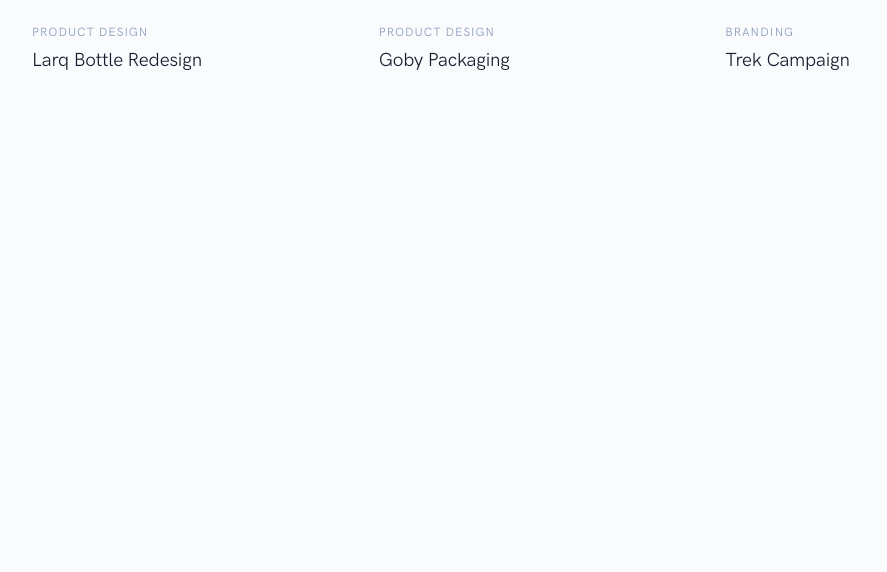
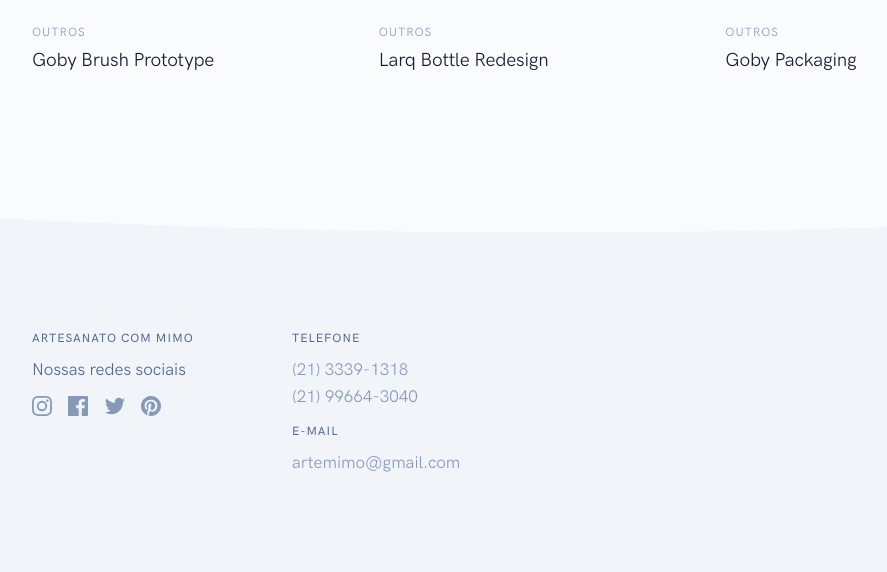
Before and after one commit to assisthiago/arte-mimo, a Django app: page / in a window 1280 px wide. Shown: the part 1553-2125 px from the top of the page, without its empty margins (108-995 px from the left). Before the commit the page ends 1623 px from the top, so only its background shows below. Run offline with Django 5.2, Linux system fonts and the light colour scheme; some libraries are stand-ins or nearby versions.

Commit message:
Implementando o layout

```diff
--- a/app/core/templates/index.html
+++ b/app/core/templates/index.html
@@ -1,12 +1,13 @@
 {% load static %}
 <!doctype html>
 <html lang="en">
+
 <head>
   <meta charset="utf-8">
   <meta name="viewport" content="width=device-width, initial-scale=1">
 
   <!-- Libs CSS -->
-    <link rel="stylesheet" href="{% static 'css/libs.bundle.css' %}å">
+  <link rel="stylesheet" href="{% static 'css/libs.bundle.css' %}">
 
   <!-- Theme CSS -->
   <link rel="stylesheet" href="{% static 'css/theme.bundle.css' %}">
@@ -14,6 +15,7 @@
   <!-- Title -->
   <title>Artesanato com MIMO</title>
 </head>
+
 <body class="bg-light">
 
   <!-- WELCOME -->
@@ -34,18 +36,25 @@
 
           <!-- Badges -->
           <nav class="nav justify-content-center">
-              <a class="badge rounded-pill text-bg-secondary-subtle active me-1 mb-1" href="#" data-bs-toggle="pill" data-filter="*" data-bs-target="#portfolio">
-                <span class="h6 text-uppercase">Bonecos</span>
+            <a class="badge rounded-pill text-bg-secondary-subtle active me-1 mb-1" href="#" data-bs-toggle="pill"
+              data-filter="*" data-bs-target="#portfolio">
+              <span class="h6 text-uppercase">Todos</span>
             </a>
-              <a class="badge rounded-pill text-bg-secondary-subtle me-1 mb-1" href="#" data-bs-toggle="pill" data-filter=".product" data-bs-target="#portfolio">
-                <span class="h6 text-uppercase">Panos</span>
+            {% for filter in filters %}
+              <a class="badge rounded-pill text-bg-secondary-subtle me-1 mb-1" href="#" data-bs-toggle="pill"
+                data-filter=".{{filter.slug}}" data-bs-target="#portfolio">
+                <span class="h6 text-uppercase">{{filter.name}}</span>
               </a>
-              <a class="badge rounded-pill text-bg-secondary-subtle me-1 mb-1" href="#" data-bs-toggle="pill" data-filter=".ux" data-bs-target="#portfolio">
-                <span class="h6 text-uppercase">Estojos</span>
+            {% endfor %}
+            {% comment %}
+            <a class="badge rounded-pill text-bg-secondary-subtle me-1 mb-1" href="#" data-bs-toggle="pill"
+              data-filter=".ux" data-bs-target="#portfolio">
+              <span class="h6 text-uppercase">UX</span>
             </a>
-              <a class="badge rounded-pill text-bg-secondary-subtle me-1 mb-1" href="#" data-bs-toggle="pill" data-filter=".resources" data-bs-target="#portfolio">
-                <span class="h6 text-uppercase">Outros</span>
-              </a>
+            <a class="badge rounded-pill text-bg-secondary-subtle me-1 mb-1" href="#" data-bs-toggle="pill"
+              data-filter=".resources" data-bs-target="#portfolio">
+              <span class="h6 text-uppercase">Resources</span>
+            </a> {% endcomment %}
           </nav>
 
         </div>
@@ -57,232 +66,123 @@
   <section class="py-8 py-md-11 mt-n10 mt-md-n14">
     <div class="container">
       <div class="row" id="portfolio" data-isotope='{"layoutMode": "fitRows"}'>
-          <div class="col-12 col-md-4 product">
+        {% for product in products %}
+          <div class="col-12 col-md-4 {{product.type}}">
 
             <!-- Card -->
             <a class="card card-flush mb-7" href="#!">
 
               <!-- Image -->
               <div class="card-zoom">
-                <img class="card-img-top rounded shadow-light-lg" src="https://images.unsplash.com/photo-1700062638751-cfd054759f02?q=80&w=2902&auto=format&fit=crop&ixlib=rb-4.0.3&ixid=M3wxMjA3fDB8MHxwaG90by1wYWdlfHx8fGVufDB8fHx8fA%3D%3D" alt="...">
+                <img class="card-img-top rounded shadow-light-lg" src="{{product.img}}" alt="...">
               </div>
 
               <!-- Footer -->
               <div class="card-footer">
 
                 <!-- Preheading -->
-                <h6 class="text-uppercase mb-1 text-body-secondary">Branding</h6>
+                <h6 class="text-uppercase mb-1 text-body-secondary">{{product.preheading}}</h6>
 
                 <!-- Heading -->
-                <h4 class="mb-0">Curology Campaign</h4>
+                <h4 class="mb-0">{{product.name}}</h4>
 
               </div>
 
             </a>
 
           </div>
-          <div class="col-12 col-md-4 resources">
-
-            <!-- Card -->
-            <a class="card card-flush mb-7" href="#!">
-
-              <!-- Image -->
-              <div class="card-zoom">
-                <img class="card-img-top rounded shadow-light-lg" src="https://images.unsplash.com/photo-1700062638751-cfd054759f02?q=80&w=2902&auto=format&fit=crop&ixlib=rb-4.0.3&ixid=M3wxMjA3fDB8MHxwaG90by1wYWdlfHx8fGVufDB8fHx8fA%3D%3D" alt="...">
-              </div>
-
-              <!-- Footer -->
-              <div class="card-footer">
-
-                <!-- Preheading -->
-                <h6 class="text-uppercase mb-1 text-body-secondary">Packaging</h6>
-
-                <!-- Heading -->
-                <h4 class="mb-0">Honest Packaging</h4>
-
-              </div>
-
-            </a>
-
-          </div>
-          <div class="col-12 col-md-4 ux">
-
-            <!-- Card -->
-            <a class="card card-flush mb-7" href="#!">
-
-              <!-- Image -->
-              <div class="card-zoom">
-                <img class="card-img-top rounded shadow-light-lg" src="https://images.unsplash.com/photo-1700062638751-cfd054759f02?q=80&w=2902&auto=format&fit=crop&ixlib=rb-4.0.3&ixid=M3wxMjA3fDB8MHxwaG90by1wYWdlfHx8fGVufDB8fHx8fA%3D%3D" alt="...">
-              </div>
-
-              <!-- Footer -->
-              <div class="card-footer">
-
-                <!-- Preheading -->
-                <h6 class="text-uppercase mb-1 text-body-secondary">Branding</h6>
-
-                <!-- Heading -->
-                <h4 class="mb-0">Larq Bright Campaign</h4>
-
-              </div>
-
-            </a>
-
-          </div>
-          <div class="col-12 col-md-4 resources">
-
-            <!-- Card -->
-            <a class="card card-flush mb-7" href="#!">
-
-              <!-- Image -->
-              <div class="card-zoom">
-                <img class="card-img-top rounded shadow-light-lg" src="https://images.unsplash.com/photo-1700062638751-cfd054759f02?q=80&w=2902&auto=format&fit=crop&ixlib=rb-4.0.3&ixid=M3wxMjA3fDB8MHxwaG90by1wYWdlfHx8fGVufDB8fHx8fA%3D%3D" alt="...">
-              </div>
-
-              <!-- Footer -->
-              <div class="card-footer">
-
-                <!-- Preheading -->
-                <h6 class="text-uppercase mb-1 text-body-secondary">Ideation</h6>
-
-                <!-- Heading -->
-                <h4 class="mb-0">Doodle Pads</h4>
-
-              </div>
-
-            </a>
-
-          </div>
-          <div class="col-12 col-md-4 product">
-
-            <!-- Card -->
-            <a class="card card-flush mb-7" href="#!">
-
-              <!-- Image -->
-              <div class="card-zoom">
-                <img class="card-img-top rounded shadow-light-lg" src="https://images.unsplash.com/photo-1700062638751-cfd054759f02?q=80&w=2902&auto=format&fit=crop&ixlib=rb-4.0.3&ixid=M3wxMjA3fDB8MHxwaG90by1wYWdlfHx8fGVufDB8fHx8fA%3D%3D" alt="...">
-              </div>
-
-              <!-- Footer -->
-              <div class="card-footer">
-
-                <!-- Preheading -->
-                <h6 class="text-uppercase mb-1 text-body-secondary">Branding</h6>
-
-                <!-- Heading -->
-                <h4 class="mb-0">Larq Earthtones Collection</h4>
-
-              </div>
-
-            </a>
-
-          </div>
-          <div class="col-12 col-md-4 resources">
-
-            <!-- Card -->
-            <a class="card card-flush mb-7" href="#!">
-
-              <!-- Image -->
-              <div class="card-zoom">
-                <img class="card-img-top rounded shadow-light-lg" src="https://images.unsplash.com/photo-1700062638751-cfd054759f02?q=80&w=2902&auto=format&fit=crop&ixlib=rb-4.0.3&ixid=M3wxMjA3fDB8MHxwaG90by1wYWdlfHx8fGVufDB8fHx8fA%3D%3D" alt="...">
-              </div>
-
-              <!-- Footer -->
-              <div class="card-footer">
-
-                <!-- Preheading -->
-                <h6 class="text-uppercase mb-1 text-body-secondary">Product Design</h6>
-
-                <!-- Heading -->
-                <h4 class="mb-0">Goby Brush Prototype</h4>
-
-              </div>
-
-            </a>
-
-          </div>
-          <div class="col-12 col-md-4 product">
-
-            <!-- Card -->
-            <a class="card card-flush mb-7" href="#!">
-
-              <!-- Image -->
-              <div class="card-zoom">
-                <img class="card-img-top rounded shadow-light-lg" src="https://images.unsplash.com/photo-1700062638751-cfd054759f02?q=80&w=2902&auto=format&fit=crop&ixlib=rb-4.0.3&ixid=M3wxMjA3fDB8MHxwaG90by1wYWdlfHx8fGVufDB8fHx8fA%3D%3D" alt="...">
-              </div>
-
-              <!-- Footer -->
-              <div class="card-footer">
-
-                <!-- Preheading -->
-                <h6 class="text-uppercase mb-1 text-body-secondary">Product Design</h6>
-
-                <!-- Heading -->
-                <h4 class="mb-0">Larq Bottle Redesign</h4>
-
-              </div>
-
-            </a>
-
-          </div>
-          <div class="col-12 col-md-4 ux">
-
-            <!-- Card -->
-            <a class="card card-flush mb-7" href="#!">
-
-              <!-- Image -->
-              <div class="card-zoom">
-                <img class="card-img-top rounded shadow-light-lg" src="https://images.unsplash.com/photo-1700062638751-cfd054759f02?q=80&w=2902&auto=format&fit=crop&ixlib=rb-4.0.3&ixid=M3wxMjA3fDB8MHxwaG90by1wYWdlfHx8fGVufDB8fHx8fA%3D%3D" alt="...">
-              </div>
-
-              <!-- Footer -->
-              <div class="card-footer">
-
-                <!-- Preheading -->
-                <h6 class="text-uppercase mb-1 text-body-secondary">Product Design</h6>
-
-                <!-- Heading -->
-                <h4 class="mb-0">Goby Packaging </h4>
-
-              </div>
-
-            </a>
-
-          </div>
-          <div class="col-12 col-md-4 ux">
-
-            <!-- Card -->
-            <a class="card card-flush mb-7" href="#!">
-
-              <!-- Image -->
-              <div class="card-zoom">
-                <img class="card-img-top rounded shadow-light-lg" src="https://images.unsplash.com/photo-1700062638751-cfd054759f02?q=80&w=2902&auto=format&fit=crop&ixlib=rb-4.0.3&ixid=M3wxMjA3fDB8MHxwaG90by1wYWdlfHx8fGVufDB8fHx8fA%3D%3D" alt="...">
-              </div>
-
-              <!-- Footer -->
-              <div class="card-footer">
-
-                <!-- Preheading -->
-                <h6 class="text-uppercase mb-1 text-body-secondary">Branding</h6>
-
-                <!-- Heading -->
-                <h4 class="mb-0">Trek Campaign</h4>
-
-              </div>
-
-            </a>
-
-          </div>
+        {% endfor %}
       </div>
     </div>
   </section>
 
+  <!-- SHAPE -->
+  <div class="position-relative">
+    <div class="shape shape-bottom shape-fluid-x text-gray-200">
+      <svg viewBox="0 0 2880 48" fill="none" xmlns="http://www.w3.org/2000/svg">
+        <path d="M0 48h2880V0h-720C1442.5 52 720 0 720 0H0v48z" fill="currentColor" />
+      </svg>
+    </div>
+  </div>
+
+  <!-- FOOTER -->
+  <footer class="py-8 py-md-11 bg-gray-200">
+    <div class="container">
+      <div class="row">
+        <div class="col-12 col-md-4 col-lg-3">
+
+          <!-- Brand -->
+          <h6 class="fw-bold text-uppercase text-gray-700">
+            Artesanato com MIMO
+          </h6>
+
+          <!-- Text -->
+          <p class="text-gray-700 mb-2">
+            Nossas redes sociais
+          </p>
+
+          <!-- Social -->
+          <ul class="list-unstyled list-inline list-social mb-6 mb-md-0">
+            <li class="list-inline-item list-social-item me-3">
+              <a href="#!" class="text-decoration-none">
+                <img src="{% static 'img/instagram.svg' %}" class="list-social-icon" alt="...">
+              </a>
+            </li>
+            <li class="list-inline-item list-social-item me-3">
+              <a href="#!" class="text-decoration-none">
+                <img src="{% static 'img/facebook.svg' %}" class="list-social-icon" alt="...">
+              </a>
+            </li>
+            <li class="list-inline-item list-social-item me-3">
+              <a href="#!" class="text-decoration-none">
+                <img src="{% static 'img/twitter.svg' %}" class="list-social-icon" alt="...">
+              </a>
+            </li>
+            <li class="list-inline-item list-social-item">
+              <a href="#!" class="text-decoration-none">
+                <img src="{% static 'img/pinterest.svg' %}" class="list-social-icon" alt="...">
+              </a>
+            </li>
+          </ul>
+
+        </div>
+        <div class="col-6 col-md-4 col-lg-2">
+
+          <!-- Heading -->
+          <h6 class="fw-bold text-uppercase text-gray-700">
+            Telefone
+          </h6>
+
+          <!-- List -->
+          <ul class="list-unstyled text-body-secondary mb-6 mb-md-8 mb-lg-0">
+            <li>
+              (21) 3339-1318
+            </li>
+            <li class="mb-3">
+              (21) 99664-3040
+            </li>
+          </ul>
+
+          <!-- Heading -->
+          <h6 class="fw-bold text-uppercase text-gray-700">
+            E-mail
+          </h6>
+
+          <!-- List -->
+          <ul class="list-unstyled text-body-secondary mb-6 mb-md-8 mb-lg-0">
+            <li>
+              artemimo@gmail.com
+            </li>
+          </ul>
+
+        </div>
+      </div> <!-- / .container -->
+  </footer>
+
   <!-- JAVASCRIPT -->
-    <!-- Vendor JS -->
-    <script src="{% static 'js/vendor.bundle.js' %}"></script>
-
   <!-- Theme JS -->
   <script src="{% static 'js/theme.bundle.js' %}"></script>
 
 </body>
+
 </html>
--- a/app/core/views.py
+++ b/app/core/views.py
@@ -2,4 +2,69 @@ from django.shortcuts import render
 
 
 def index(request):
-    return render(request, "index.html")
+    products = [
+        {
+            "img": "https://images.unsplash.com/photo-1617519478819-9f578a5df62f?w=800&auto=format&fit=crop&q=60&ixlib=rb-4.0.3&ixid=M3wxMjA3fDB8MHxwaG90by1yZWxhdGVkfDd8fHxlbnwwfHx8fHw%3D",
+            "type": "boneco",
+            "preheading": "Boneco",
+            "name": "Curology Campaign",
+        },
+        {
+            "img": "https://images.unsplash.com/photo-1617519478819-9f578a5df62f?w=800&auto=format&fit=crop&q=60&ixlib=rb-4.0.3&ixid=M3wxMjA3fDB8MHxwaG90by1yZWxhdGVkfDd8fHxlbnwwfHx8fHw%3D",
+            "type": "boneco",
+            "preheading": "Boneco",
+            "name": "Curology Campaign",
+        },
+        {
+            "img": "https://images.unsplash.com/photo-1613339038444-ca6b1e8eb7b4?q=80&w=2940&auto=format&fit=crop&ixlib=rb-4.0.3&ixid=M3wxMjA3fDB8MHxwaG90by1wYWdlfHx8fGVufDB8fHx8fA%3D%3D",
+            "type": "pano",
+            "preheading": "Pano",
+            "name": "Honest Packaging",
+        },
+        {
+            "img": "https://images.unsplash.com/photo-1617519478819-9f578a5df62f?w=800&auto=format&fit=crop&q=60&ixlib=rb-4.0.3&ixid=M3wxMjA3fDB8MHxwaG90by1yZWxhdGVkfDd8fHxlbnwwfHx8fHw%3D",
+            "type": "boneco",
+            "preheading": "Boneco",
+            "name": "Larq Bright Campaign",
+        },
+        {
+            "img": "https://images.unsplash.com/photo-1574627958512-8c12d94ec295?q=80&w=2940&auto=format&fit=crop&ixlib=rb-4.0.3&ixid=M3wxMjA3fDB8MHxwaG90by1wYWdlfHx8fGVufDB8fHx8fA%3D%3D",
+            "type": "decoracao",
+            "preheading": "Decoração",
+            "name": "Doodle Pads",
+        },
+        {
+            "img": "https://images.unsplash.com/photo-1617519478819-9f578a5df62f?w=800&auto=format&fit=crop&q=60&ixlib=rb-4.0.3&ixid=M3wxMjA3fDB8MHxwaG90by1yZWxhdGVkfDd8fHxlbnwwfHx8fHw%3D",
+            "type": "boneco",
+            "preheading": "Boneco",
+            "name": "Larq Earthtones Collection",
+        },
+        {
+            "img": "https://images.unsplash.com/photo-1609580006779-13720a773a30?q=80&w=2940&auto=format&fit=crop&ixlib=rb-4.0.3&ixid=M3wxMjA3fDB8MHxwaG90by1wYWdlfHx8fGVufDB8fHx8fA%3D%3D",
+            "type": "outros",
+            "preheading": "Outros",
+            "name": "Goby Brush Prototype",
+        },
+        {
+            "img": "https://images.unsplash.com/photo-1609580006779-13720a773a30?q=80&w=2940&auto=format&fit=crop&ixlib=rb-4.0.3&ixid=M3wxMjA3fDB8MHxwaG90by1wYWdlfHx8fGVufDB8fHx8fA%3D%3D",
+            "type": "outros",
+            "preheading": "Outros",
+            "name": "Larq Bottle Redesign",
+        },
+        {
+            "img": "https://images.unsplash.com/photo-1609580006779-13720a773a30?q=80&w=2940&auto=format&fit=crop&ixlib=rb-4.0.3&ixid=M3wxMjA3fDB8MHxwaG90by1wYWdlfHx8fGVufDB8fHx8fA%3D%3D",
+            "type": "outros",
+            "preheading": "Outros",
+            "name": "Goby Packaging ",
+        },
+    ]
+
+    filters = [
+        {"name": "Boneco", "slug": "boneco"},
+        {"name": "Pano", "slug": "pano"},
+        {"name": "Decoração", "slug": "decoracao"},
+        {"name": "Outros"},
+    ]
+    return render(
+        request, "index.html", context={"products": products, "filters": filters}
+    )
```
Also changed, not shown: app/core/static/img/facebook.svg (added), app/core/static/img/instagram.svg (added), app/core/static/img/linkedin.svg (added), app/core/static/img/pinterest.svg (added), app/core/static/img/twitter.svg (added). Lines whose indentation alone changed are shown as unchanged.
